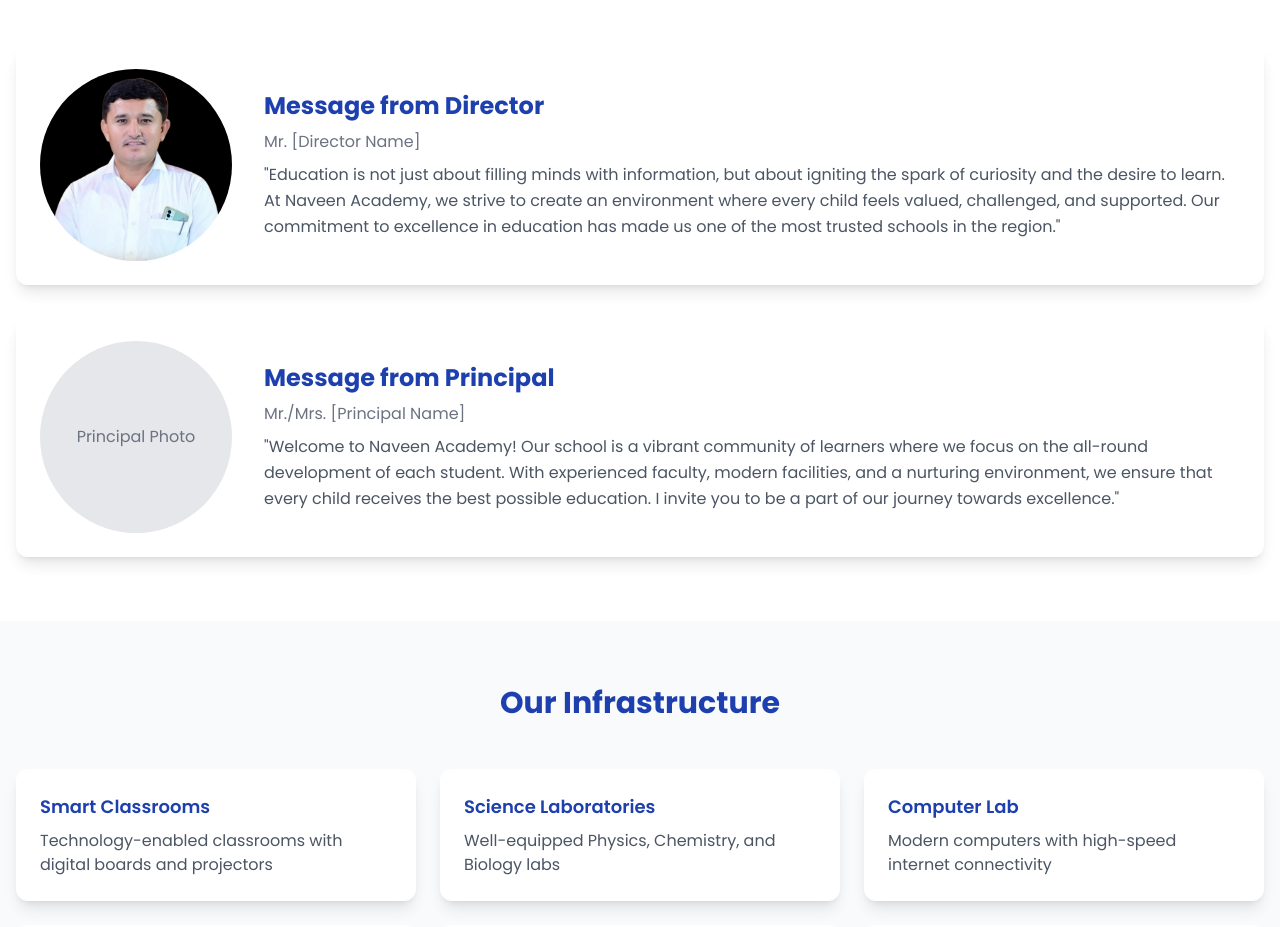
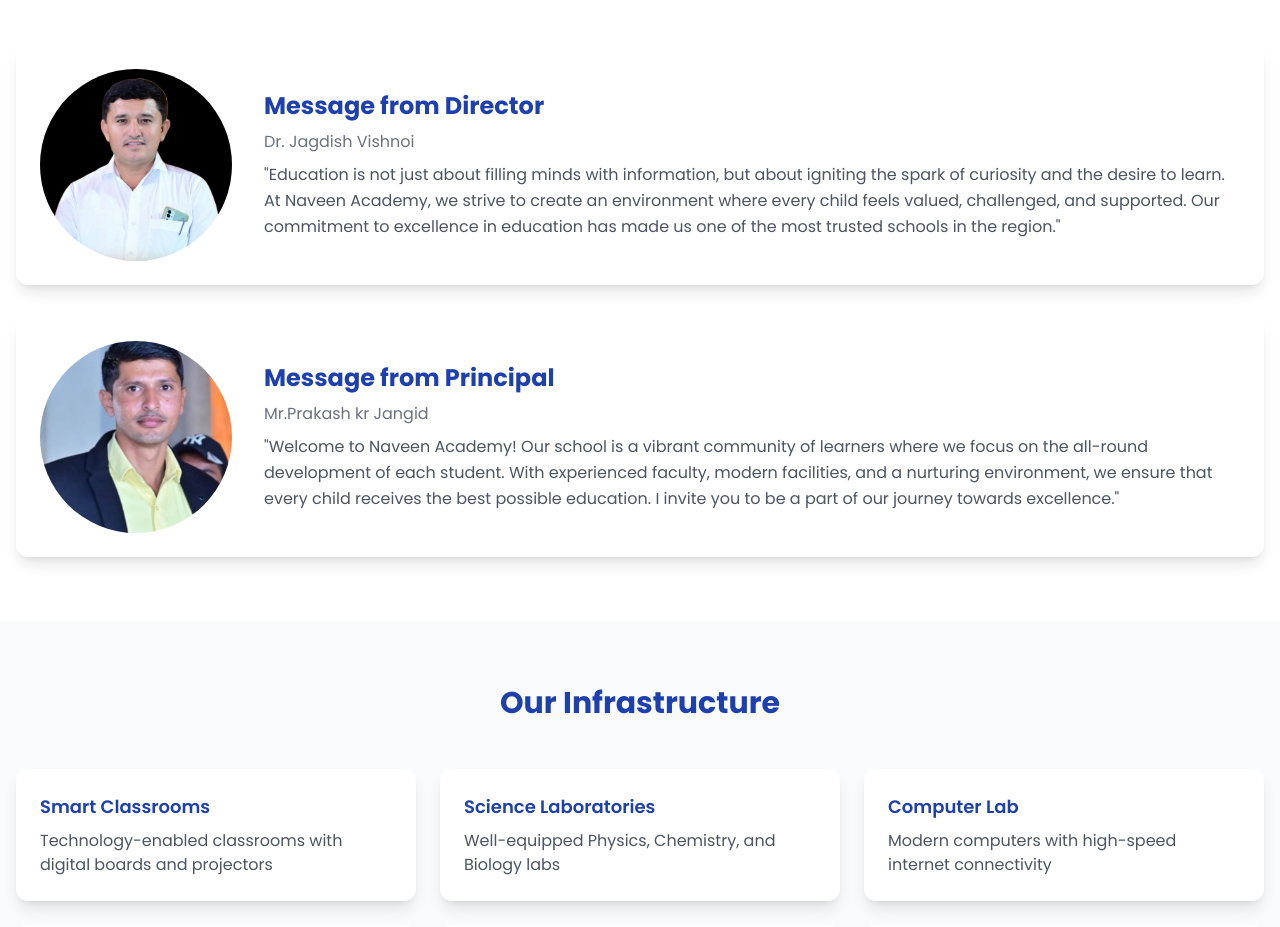
Before and after one commit to suryajani283-droid/NAVEEN-ACADEMY, a Next.js app: page /about in a window 1280 px wide. Shown: the part 1383-2310 px from the top of the page. Built offline with nearby package versions, Linux system fonts and the light colour scheme.

Commit message:
Update page.jsx

```diff
--- a/app/about/page.jsx
+++ b/app/about/page.jsx
@@ -111,11 +111,10 @@
               <img
   src="/images/director.jpg"
   alt="Director"
-  className="w-48 h-48 rounded-full object-cover flex-shrink-0"
-/>
+  className="w-48 h-48 rounded-full object-cover flex-shrink-0"/>
               <div>
                 <h3 className="text-2xl font-bold text-primary-500 mb-2">Message from Director</h3>
-                <p className="text-gray-500 mb-2">Mr. [Director Name]</p>
+                <p className="text-gray-500 mb-2">Dr. Jagdish Vishnoi</p>
                 <p className="text-gray-600 leading-relaxed">
                   "Education is not just about filling minds with information, but about igniting the spark
                   of curiosity and the desire to learn. At Naveen Academy, we strive to create an environment
@@ -134,12 +133,13 @@
             className="card"
           >
             <div className="flex flex-col md:flex-row gap-8 items-center">
-              <div className="w-48 h-48 bg-gray-200 rounded-full flex-shrink-0 flex items-center justify-center">
-                <p className="text-gray-500">Principal Photo</p>
-              </div>
+              <img
+  src="/images/principal.jpg"
+  alt="Principal"
+  className="w-48 h-48 rounded-full object-cover flex-shrink-0"/>
               <div>
                 <h3 className="text-2xl font-bold text-primary-500 mb-2">Message from Principal</h3>
-                <p className="text-gray-500 mb-2">Mr./Mrs. [Principal Name]</p>
+                <p className="text-gray-500 mb-2">Mr.Prakash kr Jangid</p>
                 <p className="text-gray-600 leading-relaxed">
                   "Welcome to Naveen Academy! Our school is a vibrant community of learners where we focus
                   on the all-round development of each student. With experienced faculty, modern facilities,
```
